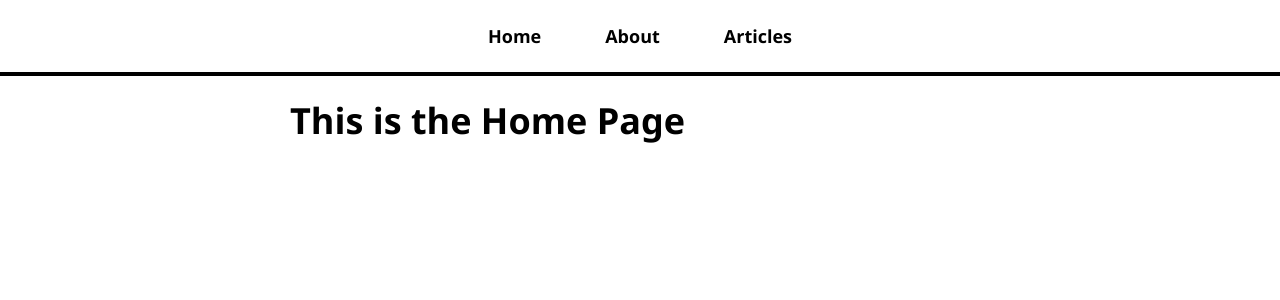
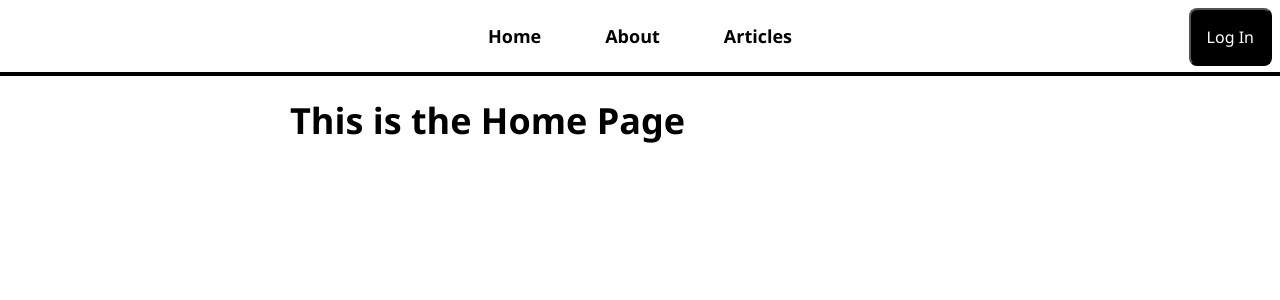
Before and after one commit to ElizPN/full-stack-blog, a React (Create React App) app: page / in a window 1280 px wide. Shown: the top 300 px of the page. Built offline with nearby package versions, Linux system fonts and the light colour scheme; no server answers.

Commit message:
add log out button

```diff
--- a/src/NavBar.js
+++ b/src/NavBar.js
@@ -1,6 +1,11 @@
-import { Link } from "react-router-dom";
+import { Link, useNavigate } from "react-router-dom";
+import { getAuth, signOut } from "firebase/auth";
+import useUser from "./hooks/useUser";
 
 const NavBar = () => {
+  const { user } = useUser();
+  const navigate = useNavigate();
+
   return (
     <nav>
       <ul>
@@ -14,6 +19,25 @@
           <Link to="/articles">Articles</Link>
         </li>
       </ul>
+      <div className="nav-right">
+        {user ? (
+          <button
+            onClick={() => {
+              signOut(getAuth());
+            }}
+          >
+            Log Out
+          </button>
+        ) : (
+          <button
+            onClick={() => {
+              navigate("/login");
+            }}
+          >
+            Log In
+          </button>
+        )}
+      </div>
     </nav>
   );
 };
```
